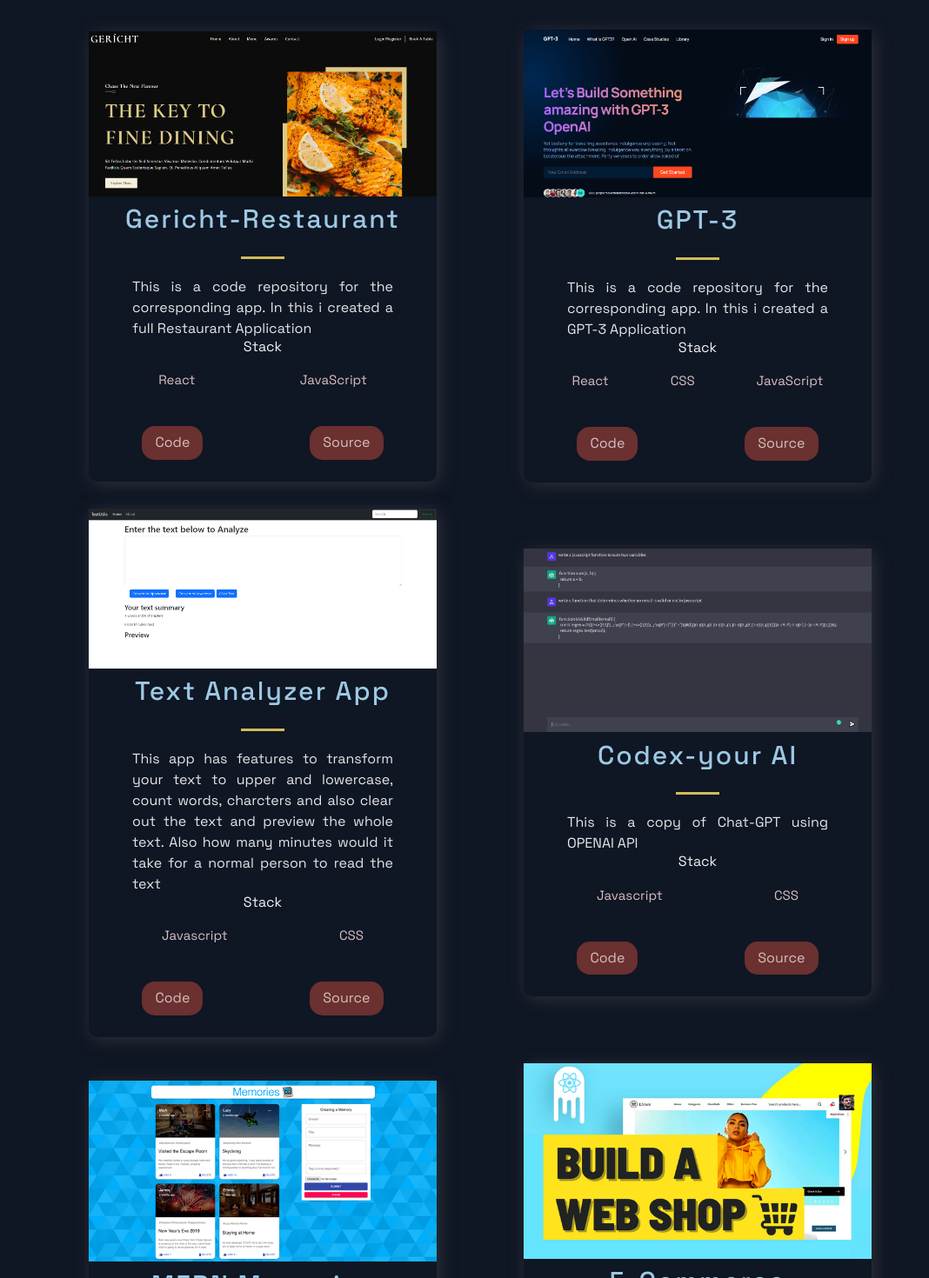
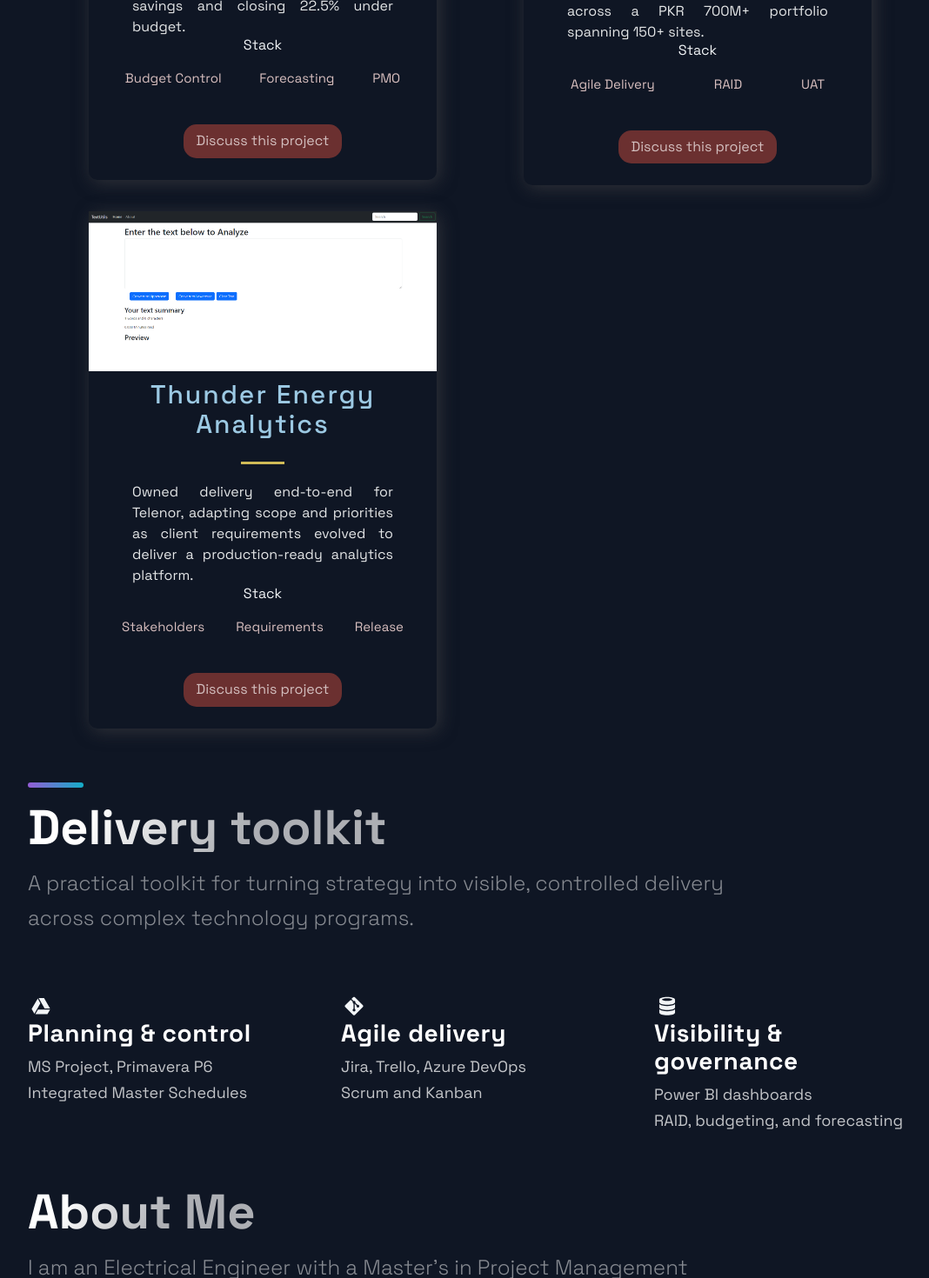
Before and after one commit to harisarshad235/harris-portfolio, a Next.js app: page / in a window 1280 px wide. Shown: the part 1330-2800 px from the top of the page at 87% size, without its empty margins (88-1156 px from the left). Built offline with nearby package versions, Linux system fonts and the light colour scheme.

Commit message:
Update portfolio with project management experience

```diff
--- a/src/components/Acomplishments/Acomplishments.js
+++ b/src/components/Acomplishments/Acomplishments.js
@@ -4,15 +4,15 @@
 import { Box, Boxes, BoxNum, BoxText } from './AcomplishmentsStyles';
 
 const data = [
-  { number: 7, text: 'Open Source Projects'},
-  { number: 3, text: 'years of experience in front end', },
-  { number: "500 ", text: 'linkedin Followers', },
-  // { number: 5000, text: 'Github Stars', }
+  { number: '80%', text: 'fewer project delays'},
+  { number: '90%', text: 'faster reporting'},
+  { number: 'PKR 103M+', text: 'cost savings delivered'},
+  { number: '150+', text: 'sites coordinated'},
 ];
 
 const Acomplishments = () => (
   <Section>
-    <SectionTitle>Personal Acheivements</SectionTitle>
+    <SectionTitle>Impact by the numbers</SectionTitle>
     <Boxes>
       {data.map((card,index) =>(
         <Box key={index}>
--- a/src/components/Header/Header.js
+++ b/src/components/Header/Header.js
@@ -1,6 +1,6 @@
 import Link from 'next/link';
 import React from 'react';
-import { AiFillGithub, AiFillInstagram, AiFillLinkedin } from 'react-icons/ai';
+import { AiFillGithub, AiFillLinkedin } from 'react-icons/ai';
 import { DiCssdeck } from 'react-icons/di';
 
 import { Container, Div1, Div2, Div3, NavLink, SocialIcons, Span } from './HeaderStyles';
@@ -35,11 +35,8 @@
       <SocialIcons href='https://github.com/harisarshad235'>
         <AiFillGithub size="3rem"/>
       </SocialIcons>
-      <SocialIcons href='https://www.linkedin.com/in/haris-arshad-11b757168/'>
+      <SocialIcons href='https://www.linkedin.com/in/haris-arshad/'>
         <AiFillLinkedin size="3rem"/>
-      </SocialIcons>
-      <SocialIcons href='https://instagram.com'>
-        <AiFillInstagram size="3rem"/>
       </SocialIcons>
 
     </Div3>
--- a/src/components/Hero/Hero.js
+++ b/src/components/Hero/Hero.js
@@ -8,18 +8,13 @@
   <Section row nopadding>
     <LeftSection>
       <SectionTitle main center>
-        Welcome to <br/>
-        My personal Portfolio
-
+        Haris Arshad <br/>
+        Technology Delivery Leader
       </SectionTitle>
       <SectionText>
-        Project Manager (PMP®) with experience coordinating technology delivery across cross-functional teams of developers, QA, and infrastructure stakeholders. Skilled in managing Agile and Kanban delivery boards, translating business requirements into actionable work items, and driving projects from planning through release. Proven track record improving delivery efficiency by up to 80% and reporting visibility by up to 90% through structured scheduling and realtime dashboards. Experienced managing multiple concurrent workstreams and large-scale, multi-disciplinary teams in fastmoving, high-stakes environments..<br/>
-        i have skills in <br/>
-        -Project Management<br/>
-        -SDLC lifecycle Management<br/>
-        -Risk Management
+        PMP® Project Manager coordinating technology delivery across developers, QA, infrastructure, and business stakeholders. I turn complex requirements into clear delivery plans, unblock teams, and drive initiatives from planning through release. Recent results include 80% fewer project delays, 90% faster reporting, and PKR 103M+ in cost savings.
       </SectionText>
-      <Button onclick={() => window.location= "https://google.com"}> Learn More</Button>
+      <Button onClick={() => { window.location.href = 'mailto:harisarshad235@gmail.com'; }}> Start a conversation</Button>
     </LeftSection>
 
   </Section>
--- a/src/components/Projects/Projects.js
+++ b/src/components/Projects/Projects.js
@@ -28,8 +28,7 @@
             </TagList>
           </div>
           <UtilityList>
-            <ExternalLinks href={visit}>Code</ExternalLinks>
-            <ExternalLinks href={source}>Source</ExternalLinks>
+            <ExternalLinks href={visit}>Discuss this project</ExternalLinks>
           </UtilityList>
 
         </BlogCard>
--- a/src/components/Technologies/Technologies.js
+++ b/src/components/Technologies/Technologies.js
@@ -1,5 +1,5 @@
 import React from 'react';
-import { DiFirebase, DiReact, DiZend } from 'react-icons/di';
+import { DiDatabase, DiGit, DiGoogleDrive } from 'react-icons/di';
 import { Section, SectionDivider, SectionText, SectionTitle } from '../../styles/GlobalComponents';
 import { List, ListContainer, ListItem, ListParagraph, ListTitle } from './TechnologiesStyles';
 
@@ -7,39 +7,38 @@
   <Section id='tech'>
     <SectionDivider/>
     <br/>
-    <SectionTitle>Technologies</SectionTitle>
+    <SectionTitle>Delivery toolkit</SectionTitle>
     <SectionText>
-      i have worked with a range of technologies in the web development world.
-      from backend to front end design.
+      A practical toolkit for turning strategy into visible, controlled delivery across complex technology programs.
     </SectionText>
     <List>
       <ListItem>
-        <DiReact size="3rem"/>
+        <DiGoogleDrive size="3rem"/>
         <ListContainer>
-          <ListTitle>Front-End</ListTitle>
+          <ListTitle>Planning & control</ListTitle>
           <ListParagraph>
-            Experience with <br/>
-            React.js
+            MS Project, Primavera P6 <br/>
+            Integrated Master Schedules
           </ListParagraph>
         </ListContainer>
       </ListItem>
       <ListItem>
-        <DiFirebase size="3rem"/>
+        <DiGit size="3rem"/>
         <ListContainer>
-          <ListTitle>Back-End</ListTitle>
+          <ListTitle>Agile delivery</ListTitle>
           <ListParagraph>
-            Experience with <br/>
-            Node.js and Databases
+            Jira, Trello, Azure DevOps <br/>
+            Scrum and Kanban
           </ListParagraph>
         </ListContainer>
       </ListItem>
       <ListItem>
-        <DiZend size="3rem"/>
+        <DiDatabase size="3rem"/>
         <ListContainer>
-          <ListTitle>UI/UX</ListTitle>
+          <ListTitle>Visibility & governance</ListTitle>
           <ListParagraph>
-            Experience with <br/>
-            Tools like Figma
+            Power BI dashboards <br/>
+            RAID, budgeting, and forecasting
           </ListParagraph>
         </ListContainer>
       </ListItem>
--- a/src/components/TimeLine/TimeLine.js
+++ b/src/components/TimeLine/TimeLine.js
@@ -46,7 +46,7 @@
     <Section id="about">
       <SectionTitle>About Me</SectionTitle>
       <SectionText>
-      Well i am an Electrical engineer, with keen interest in software development and for that i have learned a lot through the internet and i also have a degree in MS in Project Management.
+      I am an Electrical Engineer with a Master&apos;s in Project Management and a PMP® certification. My work sits at the intersection of business needs, delivery teams, and operational control: clarifying priorities, surfacing risk early, and giving stakeholders the visibility to make better decisions.
       </SectionText>
       <CarouselContainer ref={carouselRef} onScroll={handleScroll}>
         <>
--- a/src/constants/constants.js
+++ b/src/constants/constants.js
@@ -1,85 +1,37 @@
 export const projects = [
   {
-    title: 'Gericht-Restaurant',
-    description: "This is a code repository for the corresponding app. In this i created a full Restaurant Application",
+    title: 'Track & Trace System',
+    description: 'Nationwide program delivery with tighter cost controls and resource allocation, delivering PKR 103M+ in savings and closing 22.5% under budget.',
     image: '/images/5.png',
-    tags: ['React', 'JavaScript'],
-    source: 'https://harriskarestaurant.netlify.app/ ',
-    visit: 'https://github.com/harisarshad235/restaurant_app',
+    tags: ['Budget Control', 'Forecasting', 'PMO'],
+    source: 'mailto:harisarshad235@gmail.com',
+    visit: 'mailto:harisarshad235@gmail.com',
     id: 0,
   },
   {
-    title: 'GPT-3',
-    description: "This is a code repository for the corresponding app. In this i created a GPT-3 Application",
+    title: 'CDA Smart Parking Digitization',
+    description: 'Coordinated requirements, sprint delivery, UAT, and release readiness across a PKR 700M+ portfolio spanning 150+ sites.',
     image: '/images/6.png',
-    tags: ['React', 'CSS','JavaScript'],
-    source: 'https://gpt3-by-harris.netlify.app/ ',
-    visit: 'https://github.com/harisarshad235/Gpt3',
+    tags: ['Agile Delivery', 'RAID', 'UAT'],
+    source: 'mailto:harisarshad235@gmail.com',
+    visit: 'mailto:harisarshad235@gmail.com',
     id: 1,
   },
-
   {
-    title: 'Text Analyzer App',
-    description: "This app has features to transform your text to upper and lowercase, count words, charcters and also clear out the  text and preview the whole text. Also how many minutes would it take for a normal person to read the text ",
+    title: 'Thunder Energy Analytics',
+    description: 'Owned delivery end-to-end for Telenor, adapting scope and priorities as client requirements evolved to deliver a production-ready analytics platform.',
     image: '/images/8.png',
-    tags: ['Javascript', 'CSS'],
-    source: 'https://quirky-mice.surge.sh/ ',
-    visit: 'https://github.com/harisarshad235/Text-utils',
+    tags: ['Stakeholders', 'Requirements', 'Release'],
+    source: 'mailto:harisarshad235@gmail.com',
+    visit: 'mailto:harisarshad235@gmail.com',
     id: 2,
   },
-
-  {
-    title: 'Codex-your AI',
-    description: "This is a copy of Chat-GPT using OPENAI API ",
-    image: '/images/7.png',
-    tags: ['Javascript', 'CSS'],
-    source: 'https://https://codex-your-ai-harisarshad235.vercel.app/ ',
-    visit: 'https://github.com/harisarshad235/Codex-your-AI',
-    id: 3,
-  },
-
-  {
-    title: 'MERN Memories',
-    description: "Using React, Node.js, Express & MongoDB you'll learn how to build a Full Stack MERN Application - from start to finish. The App is called Memories and it is a simple social media app that allows users to post interesting events that happened in their lives.",
-      image: '/images/1.png',
-      tags: ['Mongo', 'Express', 'React', 'Node'],
-    source: 'https://google.com',
-    visit: 'https://google.com',
-    id: 4,
-  },
-  {
-    title: 'E-Commerce',
-    description:"While building it you're going to learn many advanced React & JavaScript topics, as well as how to use Stripe for card transactions. On top of that, at the end of the video, you will have this unique and complex webshop app that you will be able to add to your portfolio. And trust me, e-commerce applications are impressive.",
-    image: '/images/2.png',
-    tags: ['React', 'JavaScript'],
-    source: 'https://google.com',
-    visit: 'https://google.com',
-    id: 5,
-  },
-  // {
-  //   title: 'WebRTC App',
-  //   description: "This is a code repository for the corresponding YouTube video. In this tutorial, we're going to build and deploy a React Video Chat Application using WebRTC.",
-  //     image: '/images/3.jpg',
-  //     tags: ['React', 'WebRTC'],
-  //   source: 'https://google.com',
-  //   visit: 'https://google.com',
-  //   id: 2,
-  // },
-  // {
-  //   title: 'Unichat',
-  //   description: "This is a code repository for the corresponding video tutorial. In this video, we will create a full Realtime Chat Application",
-  //   image: '/images/4.jpg',
-  //   tags: ['React', 'ChatEngine', 'Firebase'],
-  //   source: 'https://google.com',
-  //   visit: 'https://google.com',
-  //   id: 3,
-  // },
-
 ];
 
 export const TimeLineData = [
-  { year: 2020, text: 'Started my journey as technical sales engineer with Smart innovation Pvt ltd', },
-  { year: 2021, text: 'Worked as a business development officer and Assistant engineer with Mobiserve pakistan and Business Excellence respeectivelly ', },
-  { year: 2022, text: 'Learned web development from zero to Mastery Academy and youtube', },
-  { year: 2023, text: 'Shared my projects with the world', },
+  { year: '2019–2021', text: 'Site Engineer (PMO) at Al Rehman Enterprises, coordinating construction delivery, schedules, budgets, and stakeholder resolution.', },
+  { year: '2022', text: 'Business Development Officer at Mobiserve Pakistan, building client proposals and targeted growth campaigns.', },
+  { year: '2023–2024', text: 'Progressed from Junior Project Coordinator to Associate Project Manager at SOFTOO, leading Agile delivery for enterprise platforms.', },
+  { year: '2024–2026', text: 'Project Planning and Control Engineer at AJCL, managing a PKR 700M+ portfolio across 150+ sites with PMO discipline and Power BI visibility.', },
+  { year: '2026–Present', text: 'Project Manager at Sigma Digital Solutions, leading concurrent software delivery for Taggy, APC, and Premier Online.', },
 ];
```
Also changed, not shown: 1 other file (tests, documents, lock files or other folders).
